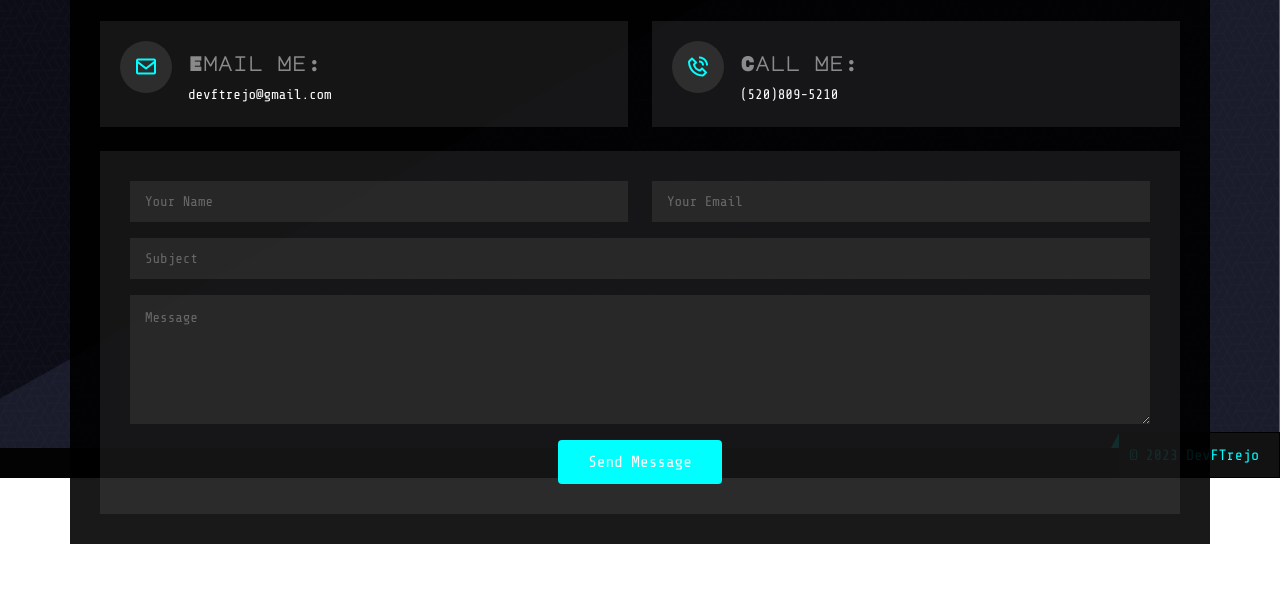
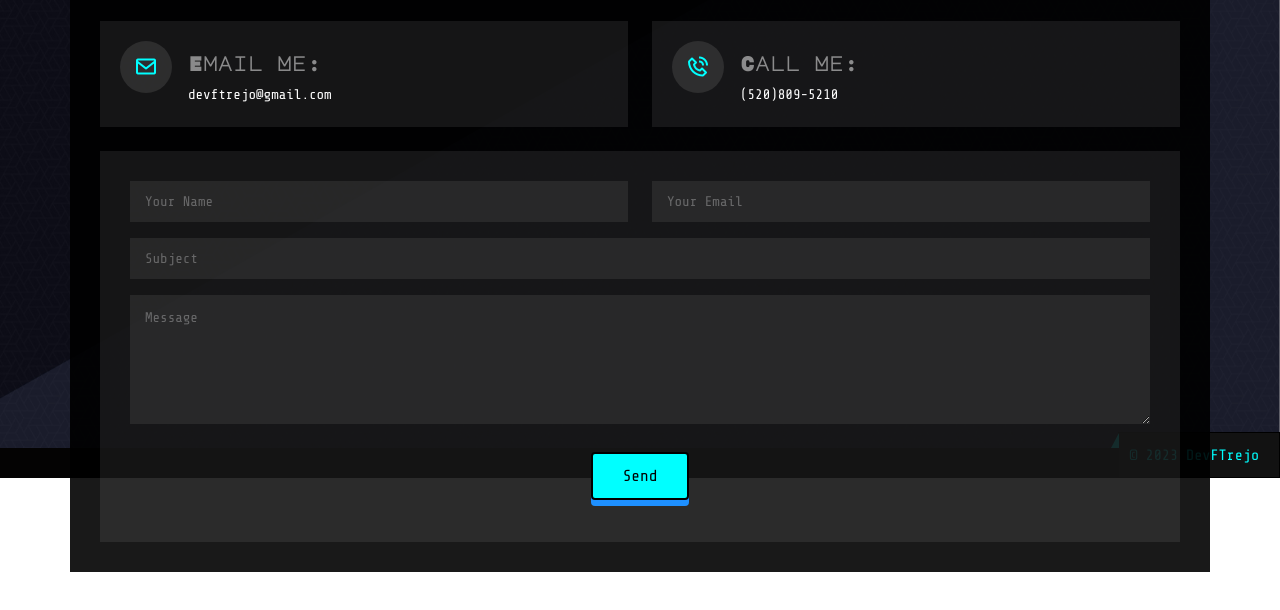
Before and after one commit to devftrejo/PortfolioWebsite, a website: page index.html in a window 1280 px wide. Both pictures are taken after a click on the link "Contact". Shown: the part 322-932 px from the top of the page. Before the commit the page ends 911 px from the top, so only its background shows below. Drawn offline with nearby package versions, Linux system fonts and the light colour scheme.

Commit message:
3D Button

```diff
--- a/assets/css/style.css
+++ b/assets/css/style.css
@@ -1553,16 +1553,14 @@ section .container {
 }
 
 .contact .php-email-form button[type="submit"] {
-  background: var(--cyan);
-  border: 0;
   padding: 10px 30px;
-  color: var(--white);
+  color: var(--black);
   transition: 0.4s;
   border-radius: 4px;
 }
 
 .contact .php-email-form button[type="submit"]:hover {
-  background: var(--cyan);
+  background: var(--dodgerblue);
 }
 
 @-webkit-keyframes animate-loading {
@@ -1583,6 +1581,39 @@ section .container {
   100% {
     transform: rotate(360deg);
   }
+}
+
+/*------------------------------------------------------------
+  3D Button:
+------------------------------------------------------------*/
+
+.button-3d {
+  position: relative;
+  width: auto;
+  display: inline-block;
+  text-decoration: none;
+  border-radius: 5px;
+  border: solid 2px var(--black);
+  background: var(--cyan);
+  text-align: center;
+  padding: 16px 18px 14px;
+  margin: 12px;
+
+  -webkit-transition: all 0.1s;
+  -moz-transition: all 0.1s;
+  transition: all 0.1s;
+
+  -webkit-box-shadow: 0px 6px 0px var(--dodgerblue);
+  -moz-box-shadow: 0px 6px 0px var(--dodgerblue);
+  box-shadow: 0px 6px 0px var(--dodgerblue);
+}
+
+.button-3d:active {
+  -webkit-box-shadow: 0px 2px 0px var(--dodgerblue);
+  -moz-box-shadow: 0px 2px 0px var(--dodgerblue);
+  box-shadow: 0px 2px 0px var(--dodgerblue);
+  position: relative;
+  top: 4px;
 }
 
 /*--------------------------------------------------------------
--- a/index.html
+++ b/index.html
@@ -1506,7 +1506,7 @@
             </div>
           </div>
           <div class="text-center">
-            <button type="submit">Send Message</button>
+            <button class="button-3d" type="submit">Send</button>
           </div>
         </form>
       </div>
```
